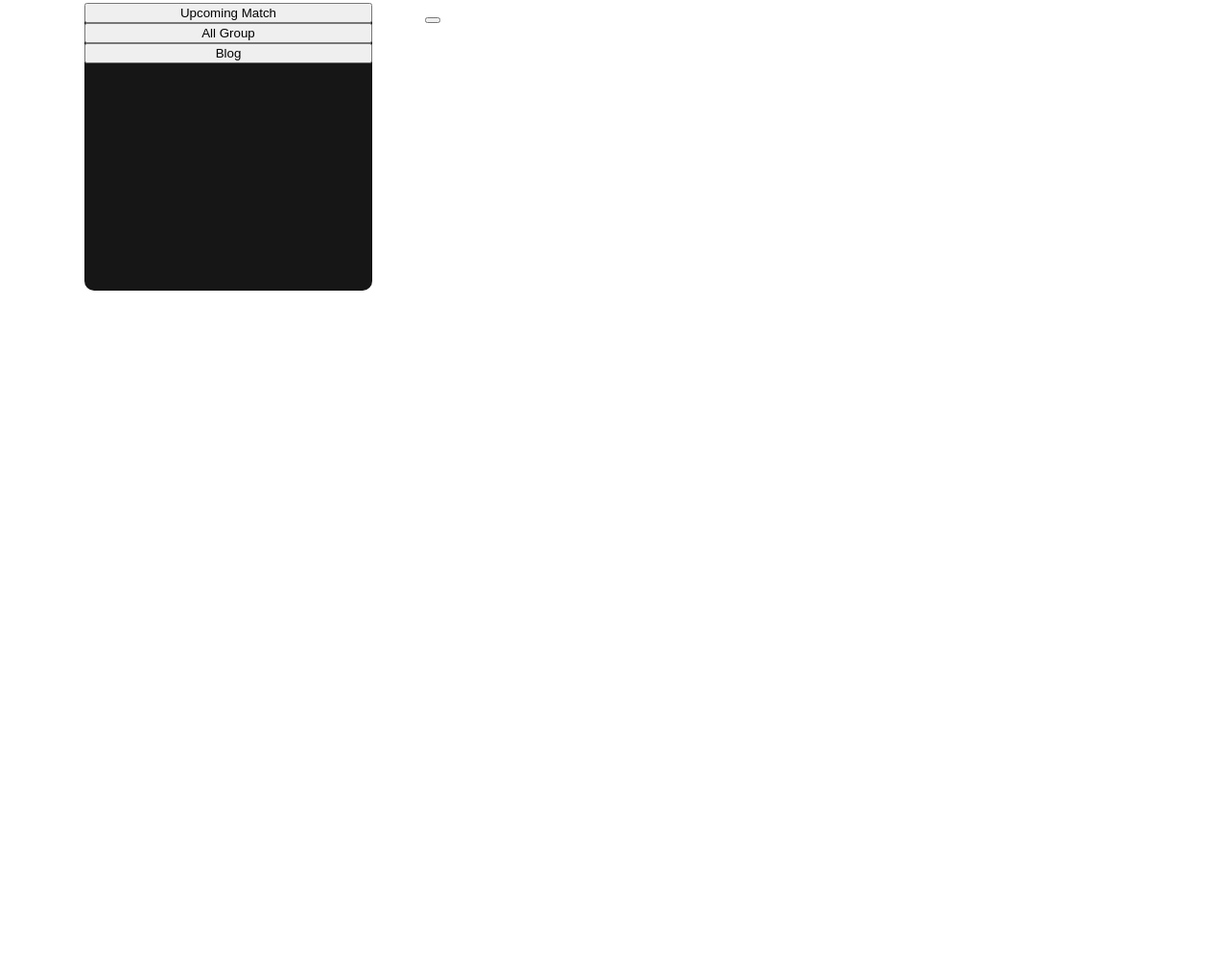
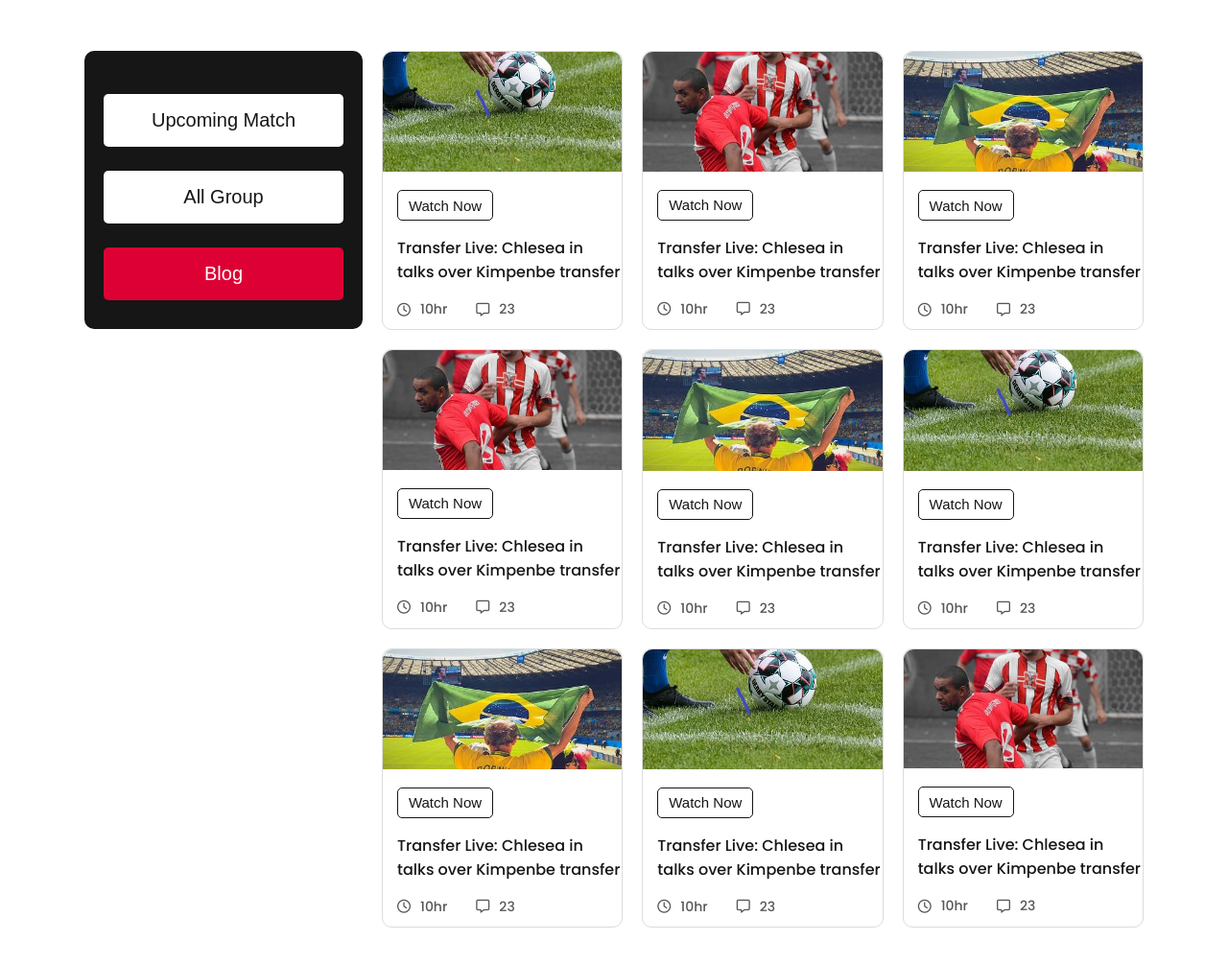
Before and after one commit to nishatroyhana011/assignment-two, a plain HTML site: page index.html in a window 1280 px wide. Shown: the part 807-1812 px from the top of the page at 96% size. Before the commit the page ends 1160 px from the top, so only its background shows below. Drawn offline with Linux system fonts and the light colour scheme.

Commit message:
group button and articles done

```diff
--- a/index.html
+++ b/index.html
@@ -8,7 +8,7 @@
     <link rel="stylesheet" href="style.css">
     <link rel="preconnect" href="https://fonts.googleapis.com">
     <link rel="preconnect" href="https://fonts.gstatic.com" crossorigin>
-    <link href="https://fonts.googleapis.com/css2?family=Poppins:wght@200;700&display=swap" rel="stylesheet">
+    <link href="https://fonts.googleapis.com/css2?family=Poppins:wght@200;500;700&display=swap" rel="stylesheet">
     <script src="https://kit.fontawesome.com/5573a1ee7b.js" crossorigin="anonymous"></script>
     <title>Worldcup Football 2022</title>
 </head>
@@ -32,17 +32,103 @@
     <main>
         <aside>
             <div class="buttons">
-                <button>Upcoming Match</button>
-                <button>All Group</button>
-                <button>Blog</button>
+                <button class="btn-normal">Upcoming Match</button>
+                <button class="btn-normal">All Group</button>
+                <button class="btn-active">Blog</button>
             </div>
         </aside>
         <section>
             <article>
-                <img src="" alt="">
-                <button></button>
-                <h3></h3>
-                <div></div>
+                <img src="./assets/blog img 1.jpg" alt="">
+                <button class="article-btn">Watch Now</button>
+                <h3>Transfer Live: Chlesea in talks over Kimpenbe transfer</h3>
+                <div class="article-description">
+                    <i class="fa-regular fa-clock"></i>
+                    <span>10hr</span>
+                    <i class="fa-regular fa-message"></i>
+                    <span>23</span>
+                </div>
+            </article>
+            <article>
+                <img src="./assets/blog img 2.jpg" alt="">
+                <button class="article-btn">Watch Now</button>
+                <h3>Transfer Live: Chlesea in talks over Kimpenbe transfer</h3>
+                <div class="article-description">
+                    <i class="fa-regular fa-clock"></i>
+                    <span>10hr</span>
+                    <i class="fa-regular fa-message"></i>
+                    <span>23</span>
+                </div>
+            </article><article>
+                <img src="./assets/blog img 3.jpg" alt="">
+                <button class="article-btn">Watch Now</button>
+                <h3>Transfer Live: Chlesea in talks over Kimpenbe transfer</h3>
+                <div class="article-description">
+                    <i class="fa-regular fa-clock"></i>
+                    <span>10hr</span>
+                    <i class="fa-regular fa-message"></i>
+                    <span>23</span>
+                </div>
+            </article><article>
+                <img src="./assets/blog img 2.jpg" alt="">
+                <button class="article-btn">Watch Now</button>
+                <h3>Transfer Live: Chlesea in talks over Kimpenbe transfer</h3>
+                <div class="article-description">
+                    <i class="fa-regular fa-clock"></i>
+                    <span>10hr</span>
+                    <i class="fa-regular fa-message"></i>
+                    <span>23</span>
+                </div>
+            </article><article>
+                <img src="./assets/blog img 3.jpg" alt="">
+                <button class="article-btn">Watch Now</button>
+                <h3>Transfer Live: Chlesea in talks over Kimpenbe transfer</h3>
+                <div class="article-description">
+                    <i class="fa-regular fa-clock"></i>
+                    <span>10hr</span>
+                    <i class="fa-regular fa-message"></i>
+                    <span>23</span>
+                </div>
+            </article><article>
+                <img src="./assets/blog img 1.jpg" alt="">
+                <button class="article-btn">Watch Now</button>
+                <h3>Transfer Live: Chlesea in talks over Kimpenbe transfer</h3>
+                <div class="article-description">
+                    <i class="fa-regular fa-clock"></i>
+                    <span>10hr</span>
+                    <i class="fa-regular fa-message"></i>
+                    <span>23</span>
+                </div>
+            </article><article>
+                <img src="./assets/blog img 3.jpg" alt="">
+                <button class="article-btn">Watch Now</button>
+                <h3>Transfer Live: Chlesea in talks over Kimpenbe transfer</h3>
+                <div class="article-description">
+                    <i class="fa-regular fa-clock"></i>
+                    <span>10hr</span>
+                    <i class="fa-regular fa-message"></i>
+                    <span>23</span>
+                </div>
+            </article><article>
+                <img src="./assets/blog img 1.jpg" alt="">
+                <button class="article-btn">Watch Now</button>
+                <h3>Transfer Live: Chlesea in talks over Kimpenbe transfer</h3>
+                <div class="article-description">
+                    <i class="fa-regular fa-clock"></i>
+                    <span>10hr</span>
+                    <i class="fa-regular fa-message"></i>
+                    <span>23</span>
+                </div>
+            </article><article>
+                <img src="./assets/blog img 2.jpg" alt="">
+                <button class="article-btn">Watch Now</button>
+                <h3>Transfer Live: Chlesea in talks over Kimpenbe transfer</h3>
+                <div class="article-description">
+                    <i class="fa-regular fa-clock"></i>
+                    <span>10hr</span>
+                    <i class="fa-regular fa-message"></i>
+                    <span>23</span>
+                </div>
             </article>
         </section>
     </main>
--- a/style.css
+++ b/style.css
@@ -9,60 +9,120 @@ h1 {
     color: #FFFFFF;
 }
 
+h3{
+    margin-left: 15px;
+    font-weight: 500;
+font-size: 16px;
+
+color: #161616;
+}
+
+
 p {
-
     font-style: normal;
     font-weight: 400;
     font-size: 16px;
     color: #FFFFFF;
 }
 
+/* ================banner part=============== */
+
 header {
     display: flex;
     background-image: linear-gradient(to bottom left, rgb(28, 1, 1), rgb(6, 6, 138));
     margin: 50px 80px;
     border-radius: 25px;
-
     box-sizing: border-box;
 }
 
-.banner-description{
+.banner-description {
     width: 50%;
     padding: 70px;
 }
+
 .banner-img {
     width: 50%;
 }
-.btn-active{
+
+.btn-active {
     padding: 16px 25px;
     margin-top: 25px;
-width: 187px;
-height: 56px;
     background: #dd0034;
     color: #FFFFFF;
     font-size: 20px;
     border: 0;
     border-radius: 5px;
 }
-.fa-circle-arrow-right{
+.btn-normal {
+    padding: 16px 25px;
+    margin-top: 25px;
+    background: #ffffff;
+    color: #161616;
+    font-size: 20px;
+    border: 0;
+    border-radius: 5px;
+}
+
+.fa-circle-arrow-right {
     margin-left: 20px;
 }
-.banner-img img{
+
+.banner-img img {
     margin: 0 auto;
+}
 
+/* ================main part=============== */
+main {
+    display: flex;
+    margin: 100px 80px;
+    gap: 20px;
 }
-main{
-    display: flex;
-    margin: 50px 80px;
+
+aside {
+    width: 300px;
 }
-aside{
-    width: 350px;
-}
-.buttons{
+
+.buttons {
     display: flex;
     flex-direction: column;
-    width: 300px;
-    height: 300px;
+    width: 250px;
+    height: 250px;
+    padding: 20px;
     background: #161616;
     border-radius: 10px;
 }
+section{
+    display: grid;
+    grid-template-columns: repeat(3, 1fr);
+    gap: 20px;
+    width: calc(100% - 250px);
+}
+article{
+    border-radius: 10px;
+    border: 1px solid gainsboro;
+}
+article img{
+    width: 100%;
+    border-radius: 10px 10px 0 0;
+}
+.article-btn{
+    margin: 12px 0 0 15px;
+    width: 100px;
+    height: 32px;
+    border: 1px solid #161616;
+    color: #161616;
+    font-size: 15px;
+    border-radius: 5px;
+    background-color: #ffffff;
+}
+.article-description{
+    padding: 0 0 10px 15px;
+    display: flex;
+    gap: 10px;
+    align-items: center;
+    font-size: 14px;
+    color: rgb(90, 86, 86);
+}
+.fa-message{
+    margin-left: 20px;
+}
```
Also changed, not shown: assets/blog img 1.jpg (added), assets/blog img 2.jpg (added), assets/blog img 3.jpg (added). Lines whose indentation alone changed are shown as unchanged.
